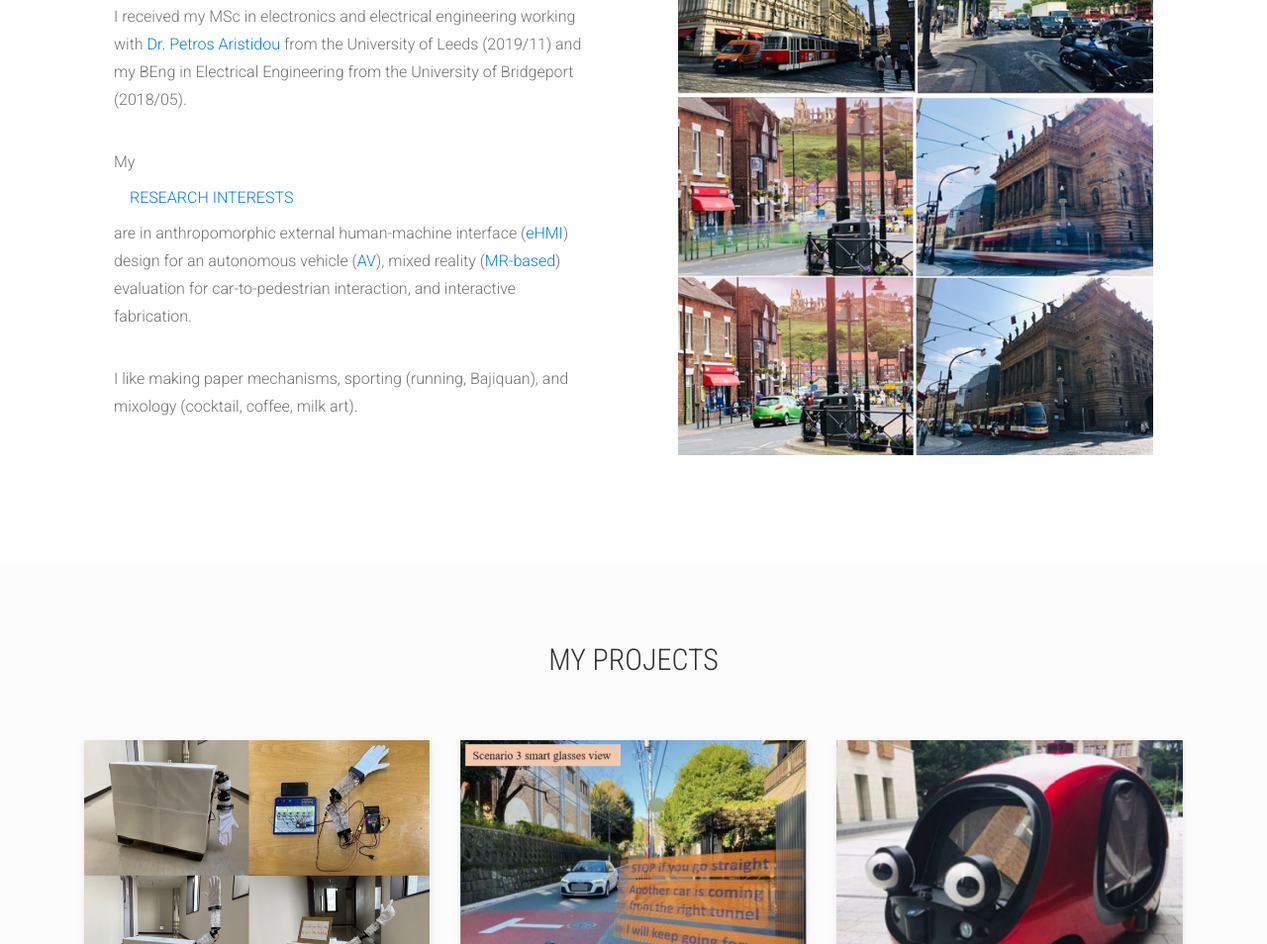
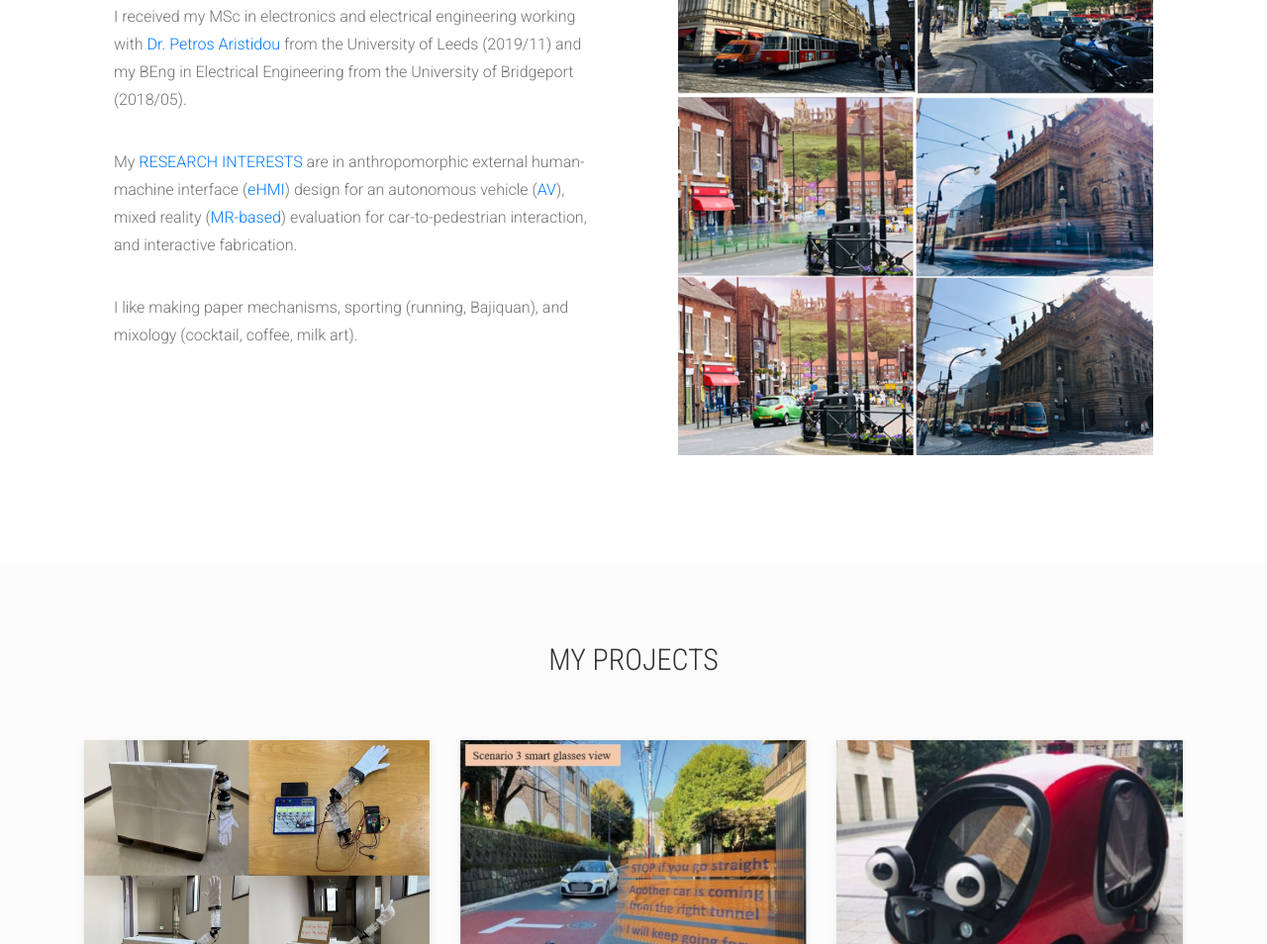
Before and after one commit to XinyueGUI/XinyueGUI.github.io, a website: page index.html in a window 1280 px wide. Shown: the part 1021-1975 px from the top of the page at 99% size. Drawn offline with Linux system fonts and the light colour scheme; a web font is replaced by a local one.

Commit message:
index.html

```diff
--- a/index.html
+++ b/index.html
@@ -137,7 +137,7 @@ About Section Start
             from the University of Leeds (2019/11) and my BEng in Electrical Engineering from the University of Bridgeport (2018/05).
           </p>
           <p>
-            My <a class="nav-link" href="researchTopic.html" target=”_blank”>RESEARCH INTERESTS</a> are in anthropomorphic external human-machine interface (<a href="https://www.theturnsignalblog.com/blog/ehmi/" target=”_blank”>eHMI</a>) design
+            My <a href="researchTopic.html" target=”_blank”>RESEARCH INTERESTS</a> are in anthropomorphic external human-machine interface (<a href="https://www.theturnsignalblog.com/blog/ehmi/" target=”_blank”>eHMI</a>) design
             for an autonomous vehicle (<a href="https://www.techpats.com/self-driving-autonomous-difference/" target=”_blank”>AV</a>), mixed reality (<a href="https://www.interaction-design.org/literature/article/beyond-ar-vs-vr-what-is-the-difference-between-ar-vs-mr-vs-vr-vs-xr" target=”_blank”>MR-based</a>)
             evaluation for car-to-pedestrian interaction, and interactive fabrication.
           </p>
```
